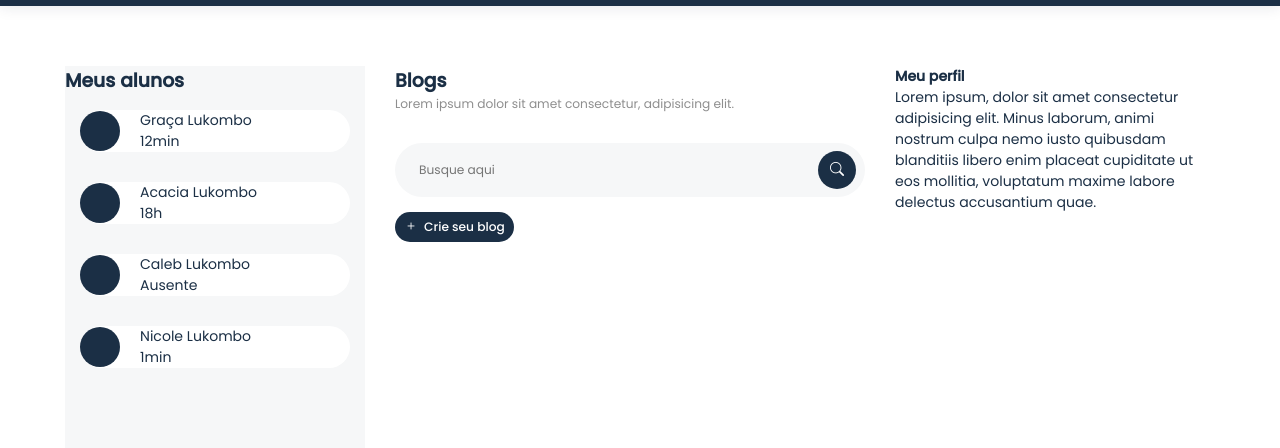
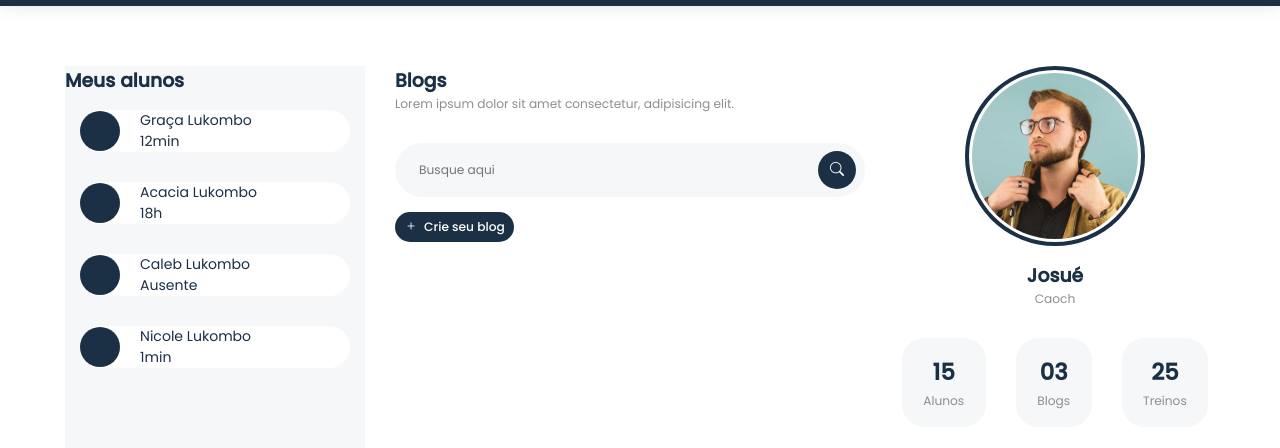
Before and after one commit to JosueLukombo/GymSoft, a plain HTML site: page pages/home/index.html in a window 1280 px wide. Shown: the part 50-498 px from the top of the page. Drawn offline with Linux system fonts and the light colour scheme.

Commit message:
Card profile working...

```diff
--- a/pages/home/home.css
+++ b/pages/home/home.css
@@ -133,3 +133,86 @@
         }
     }
 }
+
+
+.section-profile {
+    display: flex;
+    flex-direction: column;
+    align-items: center;
+    gap: 1rem;
+
+
+    .card-img-profile {
+        width: 180px;
+        height: 180px;
+        overflow: hidden;
+        border-radius: 50%;
+        border: 4px solid var(--text-color);
+        padding: 3px;
+
+        img {
+            width: 100%;
+            height: 100%;
+            border-radius: 50% !important;
+            object-fit: cover;
+        }
+
+    }
+
+    .card-content-user-online {
+        display: flex;
+        flex-direction: column;
+        align-items: center;
+        gap: 0.5rem;
+
+        .name-level {
+            display: flex;
+            flex-direction: column;
+            align-items: center;
+
+            .name {
+                font-size: var(--h2-font-size);
+                font-weight: var(--font-bold);
+                color: var(--text-color);
+                text-decoration: none;
+            }
+
+            .level {
+                font-size: var(--small-font-size);
+                color: var(--text-color-light);
+            }
+        }
+    }
+
+    ul {
+        display: flex;
+        align-items: center;
+        justify-content: space-between;
+        gap: 2rem;
+        padding: 0 1rem;
+        margin-top: 1rem !important;
+
+        li {
+            display: flex   ;
+            flex-direction: column;
+            align-items: center;
+            gap: .25rem;
+            border: 2px solid var(--body-color-light);
+            padding: 1rem 1.3rem;
+            border-radius: 1.5rem;
+            background: var(--body-color-light);
+
+
+            strong {
+                font-size: var(--h1-font-size);
+                font-weight: var(--font-bold);
+                color: var(--text-color);
+            }
+
+            small {
+                font-size: var(--small-font-size);
+                color: var(--text-color-light);
+            }
+        }
+    }
+}
--- a/pages/home/index.html
+++ b/pages/home/index.html
@@ -121,8 +121,30 @@
         </section>
 
         <section class="section-profile">
-           <h1>Meu perfil</h1>
-           <p>Lorem ipsum, dolor sit amet consectetur adipisicing elit. Minus laborum, animi nostrum culpa nemo iusto quibusdam blanditiis libero enim placeat cupiditate ut eos mollitia, voluptatum maxime labore delectus accusantium quae.</p>
+           <div class="card-img-profile">
+                <img src="../../assets/img/users/user6.jpg" alt="Imagem de perfil do GymSoft">
+           </div>
+           <div class="card-content-user-online">
+                <div class="name-level">
+                    <a href="#" class="name">Josué</a>
+                    <small class="level">Caoch</small>
+                </div>
+           </div>
+
+           <ul>
+                <li>
+                    <strong>15</strong>
+                    <small>Alunos</small>
+                </li>
+                <li>
+                    <strong>03</strong>
+                    <small>Blogs</small>
+                </li>
+                <li>
+                    <strong>25</strong>
+                    <small>Treinos</small>
+                </li>
+           </ul>
         </section>
     </main>
 
```
Also changed, not shown: assets/img/users/user1.jpg (added), assets/img/users/user2.jpg (added), assets/img/users/user3.jpg (added), assets/img/users/user4.jpg (added), assets/img/users/user5.jpg (added), assets/img/users/user6.jpg (added), assets/img/users/user7.jpg (added).
